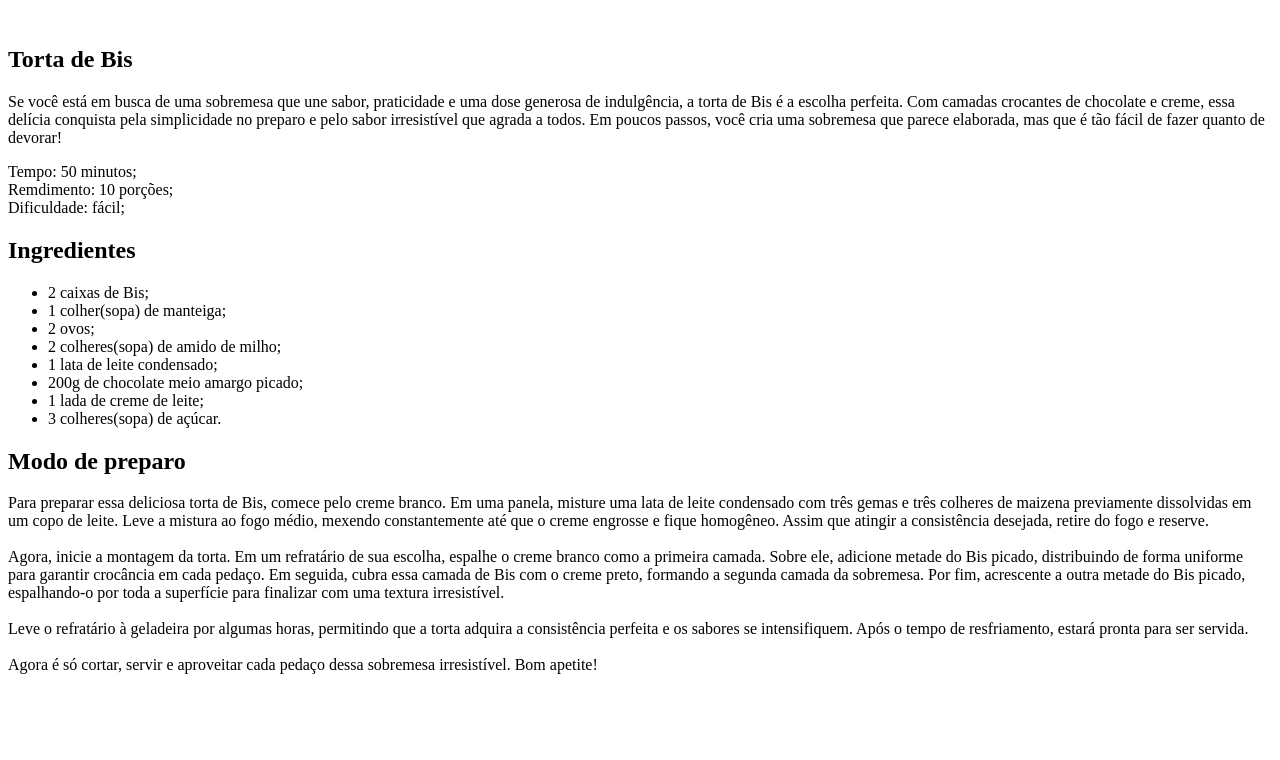
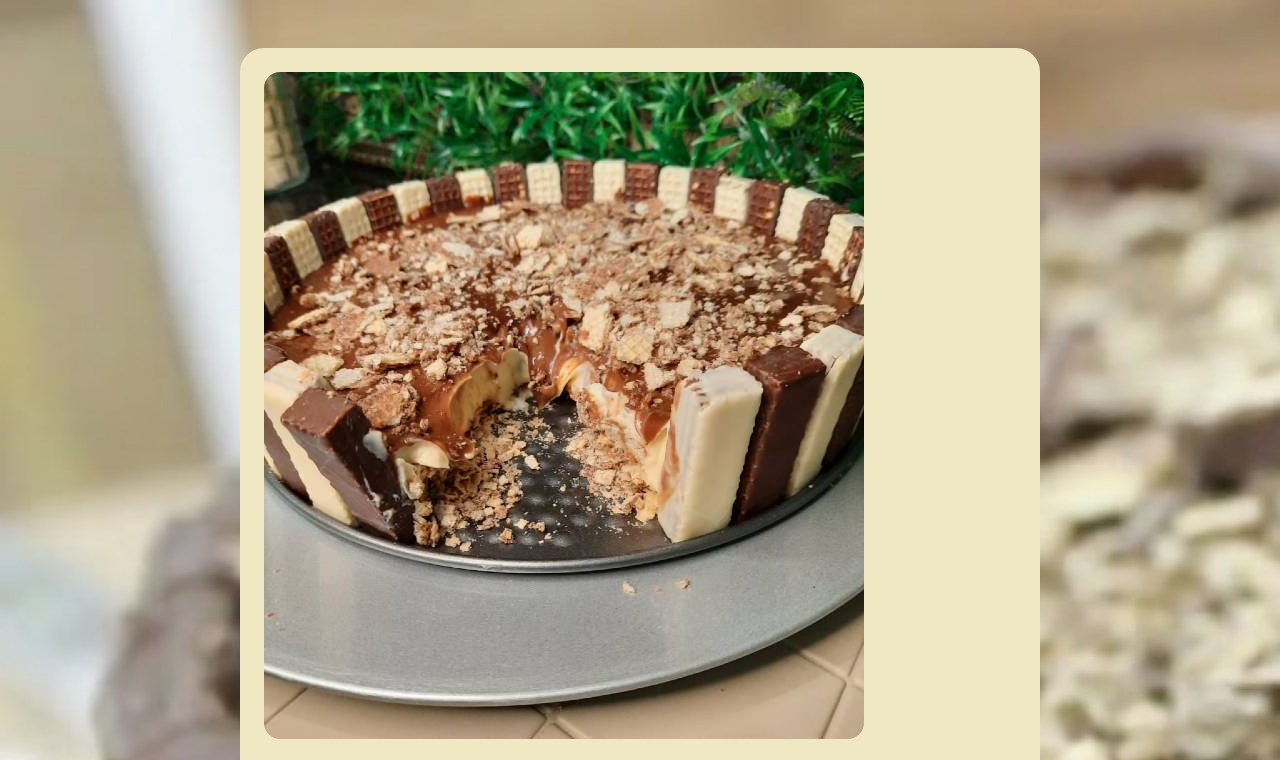
Before and after one commit to ASGust/projetoReceita, a plain HTML site: page index.html in a window 1280 px wide. Shown: the top 760 px of the page. Drawn offline with Linux system fonts and the light colour scheme.

Commit message:
Linkando css com html.  Adicionando background. Estilo da page.

```diff
--- a/index.html
+++ b/index.html
@@ -4,10 +4,11 @@
   <meta charset="UTF-8">
   <meta name="viewport" content="width=device-width, initial-scale=1.0">
   <title>Página de Receita</title>
+  <link rel="stylesheet" href="style.css">
 </head>
 <body>
   <div id="page">
-    <img src="" alt="">
+    <img src="./img/tortaBis.jpg" alt="Imagem da Torta de Bis">
     <main>
       <section id="about">
         <h1>Torta de Bis</h1>
--- a/style.css
+++ b/style.css
@@ -0,0 +1,18 @@
+body{
+  background-image: urL(./img/bg.jpg); /* adicionando imagem de fundo */
+  background-size: cover; /* cobrindo toda área visível */
+}
+
+#page{
+  box-sizing: border-box;
+  width: 800px;
+  padding: 24px;
+  background-color: #F0E8C2;
+  border-radius: 24px;
+  margin: 48px auto;
+}
+
+img{
+  border-radius: 16px; /* deixar as bordas redondas */
+
+}
```
